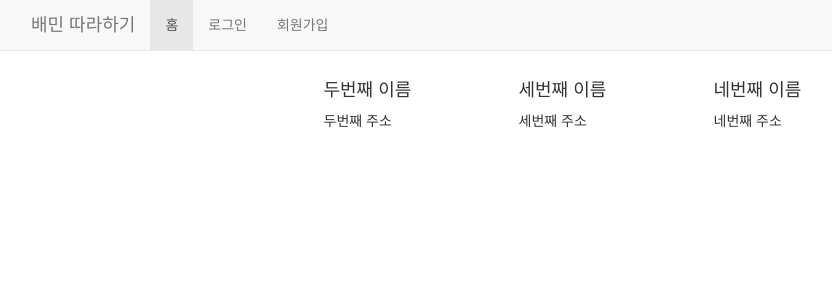
After one commit to kdw4803/python-baemin, a Django app: page / in a window 1280 px wide. The commit adds this page. Shown: the top 300 px of the page, without its empty margins (39-871 px from the left). Run offline with Django 3.2, Linux system fonts and the light colour scheme; data that the repository does not hold is empty; some libraries are stand-ins or nearby versions.

Commit message:
add partner menu and client page

```diff
--- a/baemin/urls.py
+++ b/baemin/urls.py
@@ -18,7 +18,8 @@ from django.contrib import admin
 
 urlpatterns = [
     url(r'^admin/', admin.site.urls),
-    url(r'^partner/', include('partner.urls'))
+    url(r'^partner/', include('partner.urls')),
+    url(r'^', include('client.urls'))
 ]
 
 from django.conf import settings
--- /dev/null
+++ b/client/urls.py
@@ -0,0 +1,6 @@
+from django.conf.urls import url
+from .views import index
+
+urlpatterns = [
+    url(r'^$', index, name='index'),
+]
--- a/client/views.py
+++ b/client/views.py
@@ -1,3 +1,10 @@
 from django.shortcuts import render
+from partner.models import Partner
 
 # Create your views here.
+def index(request):
+    partner_list = Partner.objects.all()
+    ctx = {
+        "partner_list" : partner_list
+    }
+    return render(request, "main.html", ctx)
--- a/partner/urls.py
+++ b/partner/urls.py
@@ -1,5 +1,5 @@
 from django.conf.urls import url
-from .views import index,signup,login,logout,edit_info,menu,menu_add
+from .views import index,signup,login,logout,edit_info,menu,menu_add,menu_detail,menu_edit,menu_delete
 
 urlpatterns = [
     url(r'^$', index, name='index'),
@@ -8,5 +8,8 @@ urlpatterns = [
     url(r'^logout/$', logout, name='logout'),
     url(r'^edit/$', edit_info, name='edit'),
     url(r'^menu/$', menu, name='menu'),
-    url(r'^menu/add/$', menu_add, name='menu_add')
+    url(r'^menu/add/$', menu_add, name='menu_add'),
+    url(r'^menu/(?P<menu_id>\d+)/$', menu_detail, name='menu_detail'),
+    url(r'^menu/(?P<menu_id>\d+)/edit/$', menu_edit, name='menu_edit'),
+    url(r'^menu/(?P<menu_id>\d+)/delete/$', menu_delete, name='menu_delete')
 ]
--- /dev/null
+++ b/templates/main.html
@@ -0,0 +1,30 @@
+{% extends "base.html" %}
+{% block body %}
+    {% include "navbar.html" %}
+    <div class="container">
+        <div class="row">
+            <div class="col-sm-6 col-sm-offset-3">
+                <div class="row">
+                    {% for partner in partner_list %}
+                        <div class="col-sm-4">
+                            <h4>{{partner.name}}</h4>
+                            <div>{{partner.address}}</div>
+                        </div>
+                    {% endfor %}
+                    <div class="col-sm-4">
+                        <h4>두번째 이름</h4>
+                        <div>두번째 주소</div>
+                    </div>
+                    <div class="col-sm-4">
+                        <h4>세번째 이름</h4>
+                        <div>세번째 주소</div>
+                    </div>
+                    <div class="col-sm-4">
+                        <h4>네번째 이름</h4>
+                        <div>네번째 주소</div>
+                    </div>
+                </div>
+            </div>
+        </div>
+    </div>
+{% endblock %}
--- a/templates/menu_add.html
+++ b/templates/menu_add.html
@@ -1,14 +1,15 @@
 {% extends "index.html" %}
 {% block body %}
+{% include "navbar.html" %}
 <div class="container">
     <div class="col-sm-6 col-sm-offset-3">
-        menu addition
+        <h2>메뉴 {% if replacement %}{{replacement}}{%else%}추가{%endif%}하기</h2>
         <form enctype="multipart/form-data" method="post" action="">
                 {% csrf_token %}
                 <div>
                 {{ form }}
                 </div>
-                <button class="btn btn-default btn-block">메뉴 추가하기</button>
+                <button class="btn btn-default btn-block">메뉴 {% if replacement %}{{replacement}}{%else%}추가{%endif%}하기</button>
         </form>
     </div>
 </div>
--- a/templates/menu_list.html
+++ b/templates/menu_list.html
@@ -1,5 +1,6 @@
 {% extends "index.html" %}
 {% block body %}
+{% include "navbar.html" %}
 <div class="container">
     <div class="col-sm-6 col-sm-offset-3">
         <h2>메뉴입니다.</h2>
@@ -12,7 +13,7 @@
             {% for menu in menu_list %}
             <tr>
                 <td><img style="max-width:100px" src="{{menu.image.url}}"/></td>
-                <td>{{menu.name}}</td>
+                <td><a href="/partner/menu/{{menu.id}}">{{menu.name}}</a></td>
                 <td>{{menu.price}}</td>
             </tr>
             {% endfor %}
@@ -21,3 +22,4 @@
     </div>
 </div>
 {% endblock %}
+{% include "navbar.html" %}
--- a/templates/navbar.html
+++ b/templates/navbar.html
@@ -7,13 +7,19 @@
             <span class="icon-bar"></span>
             <span class="icon-bar"></span>
           </button>
-          <a class="navbar-brand" href="#">배민 따라하기</a>
+          <a class="navbar-brand" href="/">배민 따라하기</a>
         </div>
         <div id="navbar" class="navbar-collapse collapse">
           <ul class="nav navbar-nav">
-            <li class="active"><a href="#">홈</a></li>
+            <li class="active"><a href="/partner/">홈</a></li>
+            {% if user.is_authenticated %}
             <li><a href="/partner/menu/">메뉴</a></li>
-            <li><a href="#">주문</a></li>
+            <li><a href="/partner/order/">주문</a></li>
+            <li><a href="/partner/logout/">로그아웃</a></li>
+            {%else%}
+            <li><a href="/partner/login/">로그인</a></li>
+            <li><a href="/partner/signup/">회원가입</a></li>
+            {% endif %}
           </ul>
         </div><!--/.nav-collapse -->
       </div>
```
Also changed, not shown: partner/views.py (+34 -0 lines), templates/menu_detail.html (added, +24 -0 lines).
